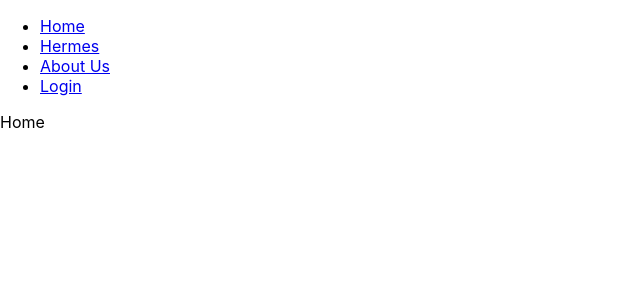
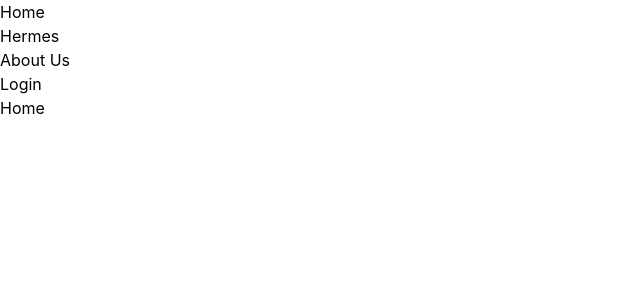
Before and after one commit to Crescens-Henry/Hermes-Project-Interface, a React (Create React App) app: page / in a window 1280 px wide. Shown: the top 300 px of the page, without its empty margins (0-640 px from the left). Built offline with nearby package versions, Linux system fonts and the light colour scheme.

Commit message:
tailwind implementation

```diff
--- a/package.json
+++ b/package.json
@@ -35,5 +35,8 @@
       "last 1 firefox version",
       "last 1 safari version"
     ]
+  },
+  "devDependencies": {
+    "tailwindcss": "^3.3.2"
   }
 }
--- a/src/App.js
+++ b/src/App.js
@@ -5,7 +5,6 @@
 import Login from "./pages/LogIn";
 import Register from "./pages/Register";
 import AboutUs from "./pages/AboutUs";
-import PageNotFound from "./PageNotFound";
 import Nav from "./components/Nav";
 export default function App() {
   return (
@@ -19,7 +18,6 @@
             <Route exact path="/Login" Component={Login} />
             <Route exact path="/Register" Component={Register} />
             <Route exact path="/AboutUs" Component={AboutUs} />
-            <Route Component={PageNotFound} />
           </Routes>
         </div>
       </BrowserRouter>
--- a/src/PageNotFound.js
+++ /dev/null
@@ -1,9 +0,0 @@
-import React from "react";
-
-export default function PageNotFound() {
-  return (
-    <>
-      <div>PageNotFound</div>
-    </>
-  );
-}
--- a/src/index.css
+++ b/src/index.css
@@ -1,13 +1,11 @@
+@tailwind base;
+@tailwind components;
+@tailwind utilities;
 body {
   margin: 0;
-  font-family: -apple-system, BlinkMacSystemFont, 'Segoe UI', 'Roboto', 'Oxygen',
-    'Ubuntu', 'Cantarell', 'Fira Sans', 'Droid Sans', 'Helvetica Neue',
+  font-family: -apple-system, BlinkMacSystemFont, "Segoe UI", "Roboto", "Oxygen",
+    "Ubuntu", "Cantarell", "Fira Sans", "Droid Sans", "Helvetica Neue",
     sans-serif;
   -webkit-font-smoothing: antialiased;
   -moz-osx-font-smoothing: grayscale;
 }
-
-code {
-  font-family: source-code-pro, Menlo, Monaco, Consolas, 'Courier New',
-    monospace;
-}
--- /dev/null
+++ b/tailwind.config.js
@@ -0,0 +1,8 @@
+/** @type {import('tailwindcss').Config} */
+module.exports = {
+  content: ["./src/**/*.{html,js,jsx}"],
+  theme: {
+    extend: {},
+  },
+  plugins: [],
+};
```
Also changed, not shown: src/components/Styles/Nav.css (added), 1 other file (tests, documents, lock files or other folders).
